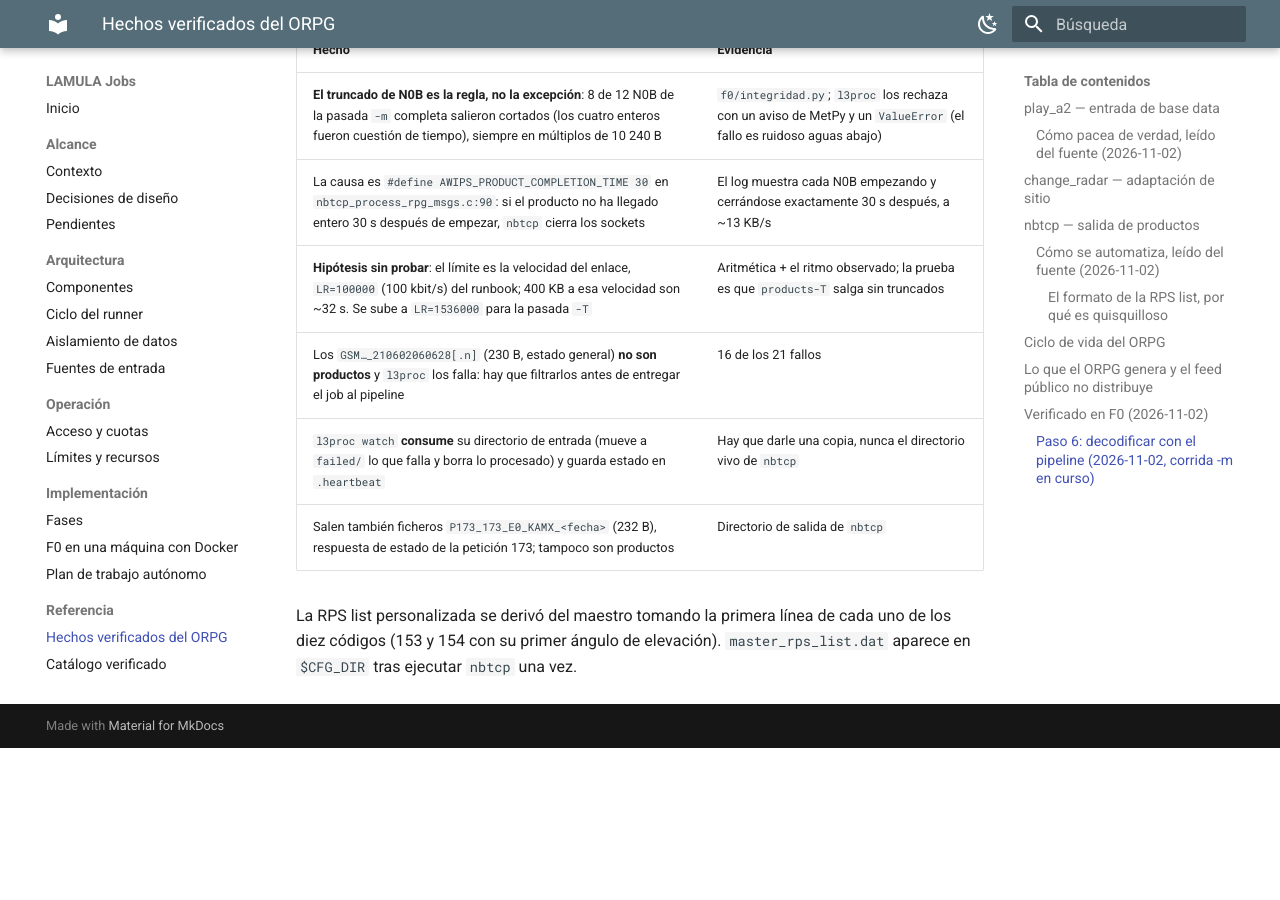
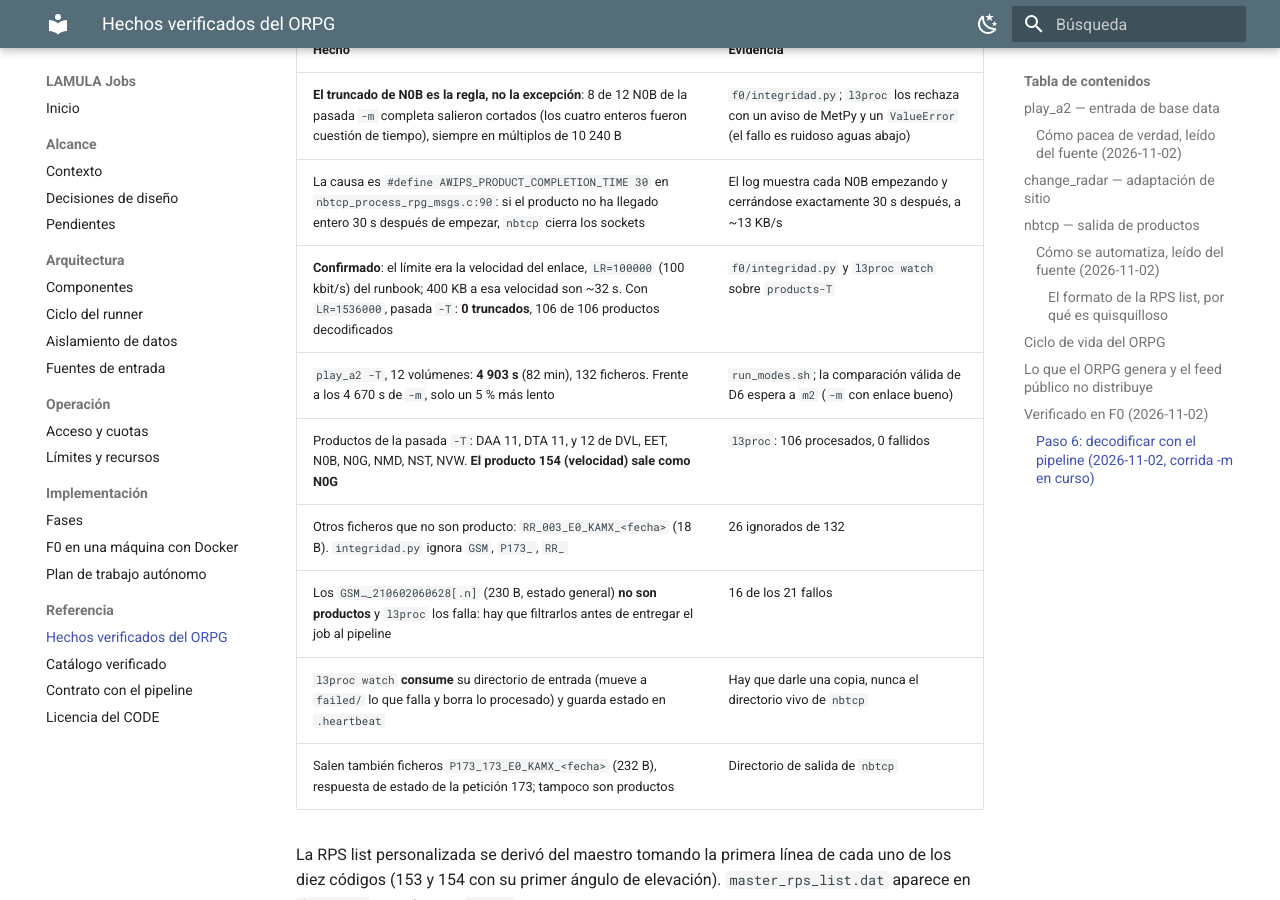
Before and after one commit to vladimir1284/lamula-jobs, an MkDocs documentation site: the page built from docs/referencia/orpg-hechos.md, in a window 1280 px wide and 900 px high, scrolled down 5885 px. Built offline with MkDocs 1.6.1 and Material for MkDocs 9.7.7, drawn with Linux system fonts in a browser that asks for light colours; before the commit the page ends 6633 px from its top, so only the background shows below that.

Commit message:
f0: -T con enlace corregido — 0 truncados, 106/106 decodificados; D11 confirmada
Co-Authored-By: Claude Sonnet 5.5 <noreply@anthropic.com>

```diff
--- a/docs/referencia/orpg-hechos.md
+++ b/docs/referencia/orpg-hechos.md
@@ -200,7 +200,10 @@ fallidos, y los 21 se explican por dos causas.
 |---|---|
 | **El truncado de N0B es la regla, no la excepción**: 8 de 12 N0B de la pasada `-m` completa salieron cortados (los cuatro enteros fueron cuestión de tiempo), siempre en múltiplos de 10 240 B | `f0/integridad.py`; `l3proc` los rechaza con un aviso de MetPy y un `ValueError` (el fallo es ruidoso aguas abajo) |
 | La causa es `#define AWIPS_PRODUCT_COMPLETION_TIME 30` en `nbtcp_process_rpg_msgs.c:90`: si el producto no ha llegado entero 30 s después de empezar, `nbtcp` cierra los sockets | El log muestra cada N0B empezando y cerrándose exactamente 30 s después, a ~13 KB/s |
-| **Hipótesis sin probar**: el límite es la velocidad del enlace, `LR=100000` (100 kbit/s) del runbook; 400 KB a esa velocidad son ~32 s. Se sube a `LR=1536000` para la pasada `-T` | Aritmética + el ritmo observado; la prueba es que `products-T` salga sin truncados |
+| **Confirmado**: el límite era la velocidad del enlace, `LR=100000` (100 kbit/s) del runbook; 400 KB a esa velocidad son ~32 s. Con `LR=1536000`, pasada `-T`: **0 truncados**, 106 de 106 productos decodificados | `f0/integridad.py` y `l3proc watch` sobre `products-T` |
+| `play_a2 -T`, 12 volúmenes: **4 903 s** (82 min), 132 ficheros. Frente a los 4 670 s de `-m`, solo un 5 % más lento | `run_modes.sh`; la comparación válida de D6 espera a `m2` (`-m` con enlace bueno) |
+| Productos de la pasada `-T`: DAA 11, DTA 11, y 12 de DVL, EET, N0B, N0G, NMD, NST, NVW. **El producto 154 (velocidad) sale como N0G** | `l3proc`: 106 procesados, 0 fallidos |
+| Otros ficheros que no son producto: `RR_003_E0_KAMX_<fecha>` (18 B). `integridad.py` ignora `GSM`, `P173_`, `RR_` | 26 ignorados de 132 |
 | Los `GSM…_210602060628[.n]` (230 B, estado general) **no son productos** y `l3proc` los falla: hay que filtrarlos antes de entregar el job al pipeline | 16 de los 21 fallos |
 | `l3proc watch` **consume** su directorio de entrada (mueve a `failed/` lo que falla y borra lo procesado) y guarda estado en `.heartbeat` | Hay que darle una copia, nunca el directorio vivo de `nbtcp` |
 | Salen también ficheros `P173_173_E0_KAMX_<fecha>` (232 B), respuesta de estado de la petición 173; tampoco son productos | Directorio de salida de `nbtcp` |
```
Also changed, not shown: docs/alcance/decisiones.md (+3 -2 lines), docs/implementacion/f0-ejecucion.md (+1 -1 lines), 1 other file.
